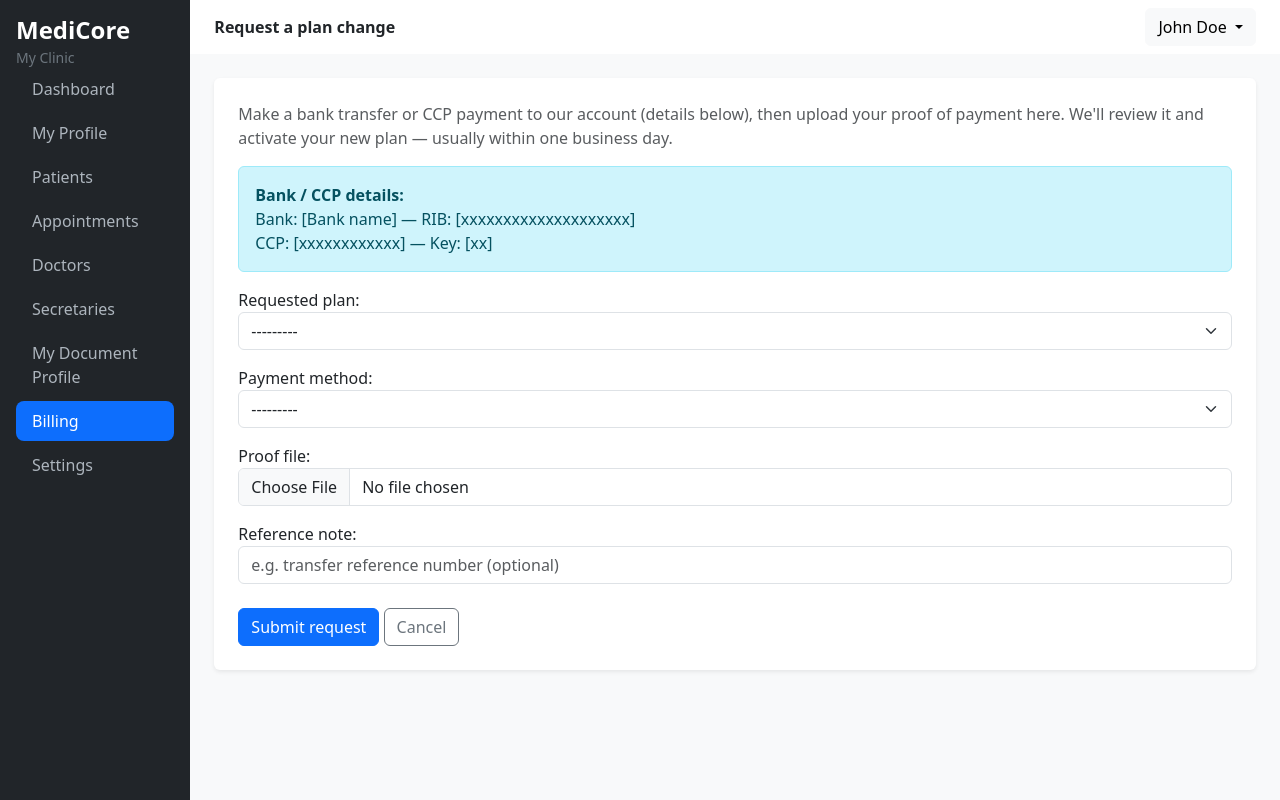
After one commit to RaoufHamaissia/clinic-saas, a Django app: page /billing/request-plan-change/ in a window 1280 px wide. The commit adds this page. Run offline with Django 5.2, Linux system fonts and the light colour scheme; a user stored in the database is signed in; data comes from the database, SQL or seed files in the repository; parts of the project's set-up code (start-up, migrations or seed data) failed here and were passed over.

Commit message:
Plan Change Request template

```diff
--- /dev/null
+++ b/billing/templates/billing/request_plan_change.html
@@ -0,0 +1,57 @@
+{% extends "core/base.html" %}
+
+{% block title %}Request Plan Change | MediCore{% endblock title %}
+{% block page_title %}Request a plan change{% endblock page_title %}
+
+{% block content %}
+    <div class="card border-0 shadow-sm">
+        <div class="card-body p-4">
+            <p class="text-muted">
+                Make a bank transfer or CCP payment to our account (details below), then upload your
+                proof of payment here. We'll review it and activate your new plan — usually within one business day.
+            </p>
+
+            <div class="alert alert-info">
+                <strong>Bank / CCP details:</strong><br>
+                <!-- TODO: replace with actual account details -->
+                Bank: [Bank name] — RIB: [xxxxxxxxxxxxxxxxxxxx]<br>
+                CCP: [xxxxxxxxxxxx] — Key: [xx]
+            </div>
+
+            <form method="post" enctype="multipart/form-data">
+                {% csrf_token %}
+
+                {% if form.non_field_errors %}
+                    <div class="alert alert-danger">{{ form.non_field_errors }}</div>
+                {% endif %}
+
+                <div class="mb-3">
+                    {{ form.requested_plan.label_tag }}
+                    {{ form.requested_plan }}
+                    {% for error in form.requested_plan.errors %}<div class="text-danger small mt-1">{{ error }}</div>{% endfor %}
+                </div>
+
+                <div class="mb-3">
+                    {{ form.payment_method.label_tag }}
+                    {{ form.payment_method }}
+                    {% for error in form.payment_method.errors %}<div class="text-danger small mt-1">{{ error }}</div>{% endfor %}
+                </div>
+
+                <div class="mb-3">
+                    {{ form.proof_file.label_tag }}
+                    {{ form.proof_file }}
+                    {% for error in form.proof_file.errors %}<div class="text-danger small mt-1">{{ error }}</div>{% endfor %}
+                </div>
+
+                <div class="mb-4">
+                    {{ form.reference_note.label_tag }}
+                    {{ form.reference_note }}
+                    {% for error in form.reference_note.errors %}<div class="text-danger small mt-1">{{ error }}</div>{% endfor %}
+                </div>
+
+                <button type="submit" class="btn btn-primary">Submit request</button>
+                <a href="{% url 'billing:status' %}" class="btn btn-outline-secondary">Cancel</a>
+            </form>
+        </div>
+    </div>
+{% endblock content %}
```
Also changed, not shown: billing/templates/billing/subscription.html (+38 -0 lines).
